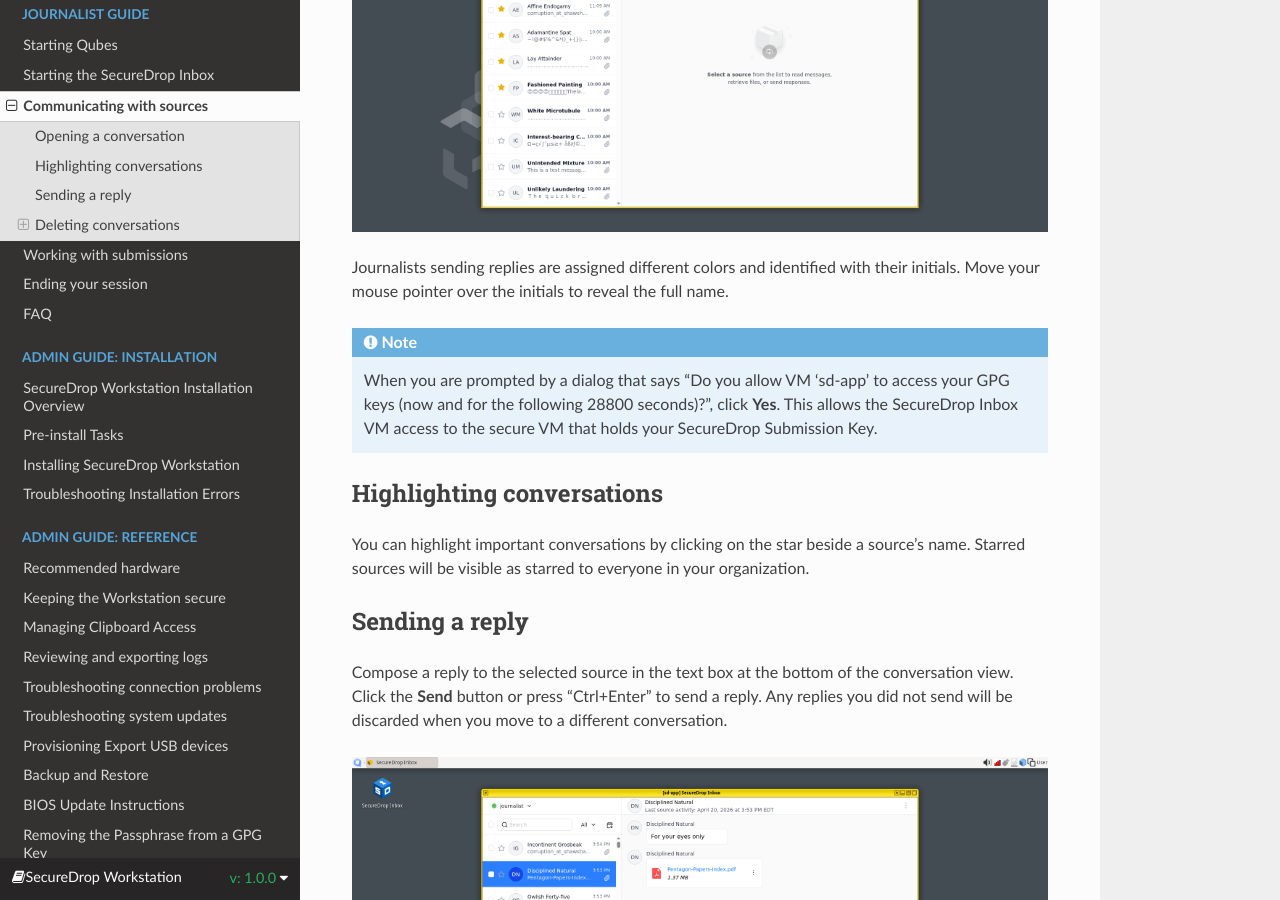
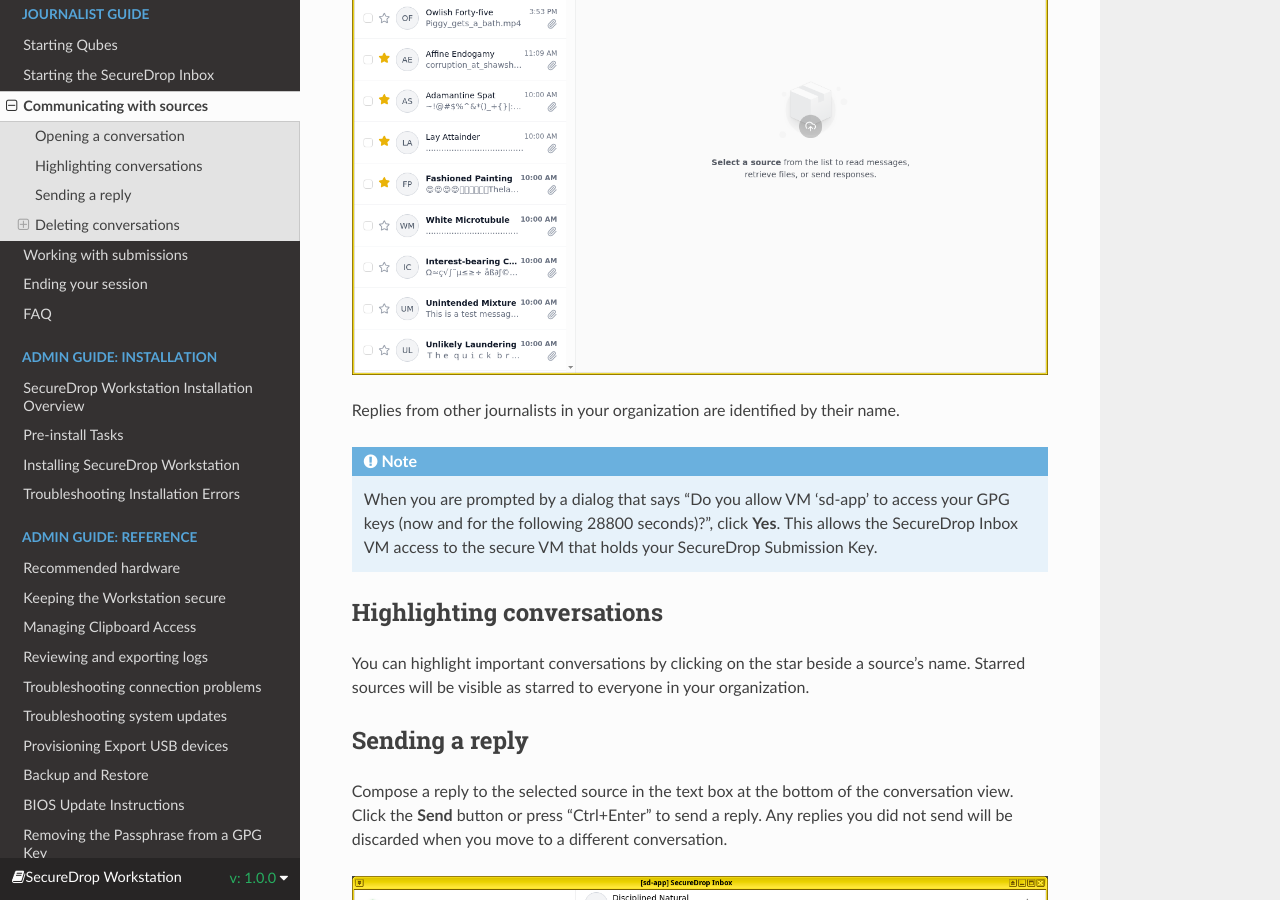
Before and after one commit to freedomofpress/securedrop-workstation-docs, a Sphinx documentation site: the page built from docs/journalist/sources.rst, in a window 1280 px wide and 900 px high, scrolled down 784 px. Built offline with Sphinx 7.4.7 and the Read the Docs theme 3.1.0, drawn with Linux system fonts in a browser that asks for light colours.

Commit message:
cropped screenshots, journalist messages don't show initials or colours, fixed typo in reply screenshot

```diff
--- a/docs/journalist/sources.rst
+++ b/docs/journalist/sources.rst
@@ -30,9 +30,7 @@
 
 |screenshot_sdapp_main_view|
 
-Journalists sending replies are assigned different colors and identified with
-their initials. Move your mouse pointer over the initials to reveal the full
-name.
+Replies from other journalists in your organization are identified by their name.
 
 .. note:: When you are prompted by a dialog that says “Do you allow VM
    'sd-app' to access your GPG keys (now and for the following 28800
@@ -90,7 +88,7 @@
 .. |screenshot_confirm_delete|  image:: ../images/screenshot_delete_sources_dialog.png
   :width: 100%
 .. |screenshot_delete_sources_select|  image:: ../images/screenshot_delete_sources_select.png
-  :width: 100%
+
 
 Deleting multiple conversations
 '''''''''''''''''''''''''''''''
--- a/docs/journalist/starting_client.rst
+++ b/docs/journalist/starting_client.rst
@@ -86,11 +86,8 @@
 **▸ Other ▸ SecureDrop Client (legacy)**.
 
 .. |screenshot_desktop-shortcut| image:: ../images/screenshot_desktop-shortcut.png
-  :width: 100%
 .. |screenshot_update_prompt| image:: ../images/screenshot_update_prompt.png
-  :width: 100%
 .. |screenshot_apply_updates| image:: ../images/screenshot_apply_updates.png
-  :width: 100%
 .. |screenshot_sd-app_login| image:: ../images/screenshot_sd-app_login.png
   :width: 100%
 .. |screenshot_use_offline| image:: ../images/screenshot_use_offline.png
```
Also changed, not shown: docs/images/screenshot_apply_updates.png, docs/images/screenshot_delete_sources_dialog.png, docs/images/screenshot_delete_sources_select.png, docs/images/screenshot_desktop-shortcut.png, docs/images/screenshot_dispvm.png, docs/images/screenshot_export_dialog.png, docs/images/screenshot_export_drive_passphrase.png, docs/images/screenshot_file_before_download.png, docs/images/screenshot_file_download_successful.png, docs/images/screenshot_file_downloading.png, docs/images/screenshot_offline_mode.png, docs/images/screenshot_q_widget_sysnet_run_terminal.png, docs/images/screenshot_q_widget_vm_list.png, docs/images/screenshot_sd-app_login.png, 4 more files.
